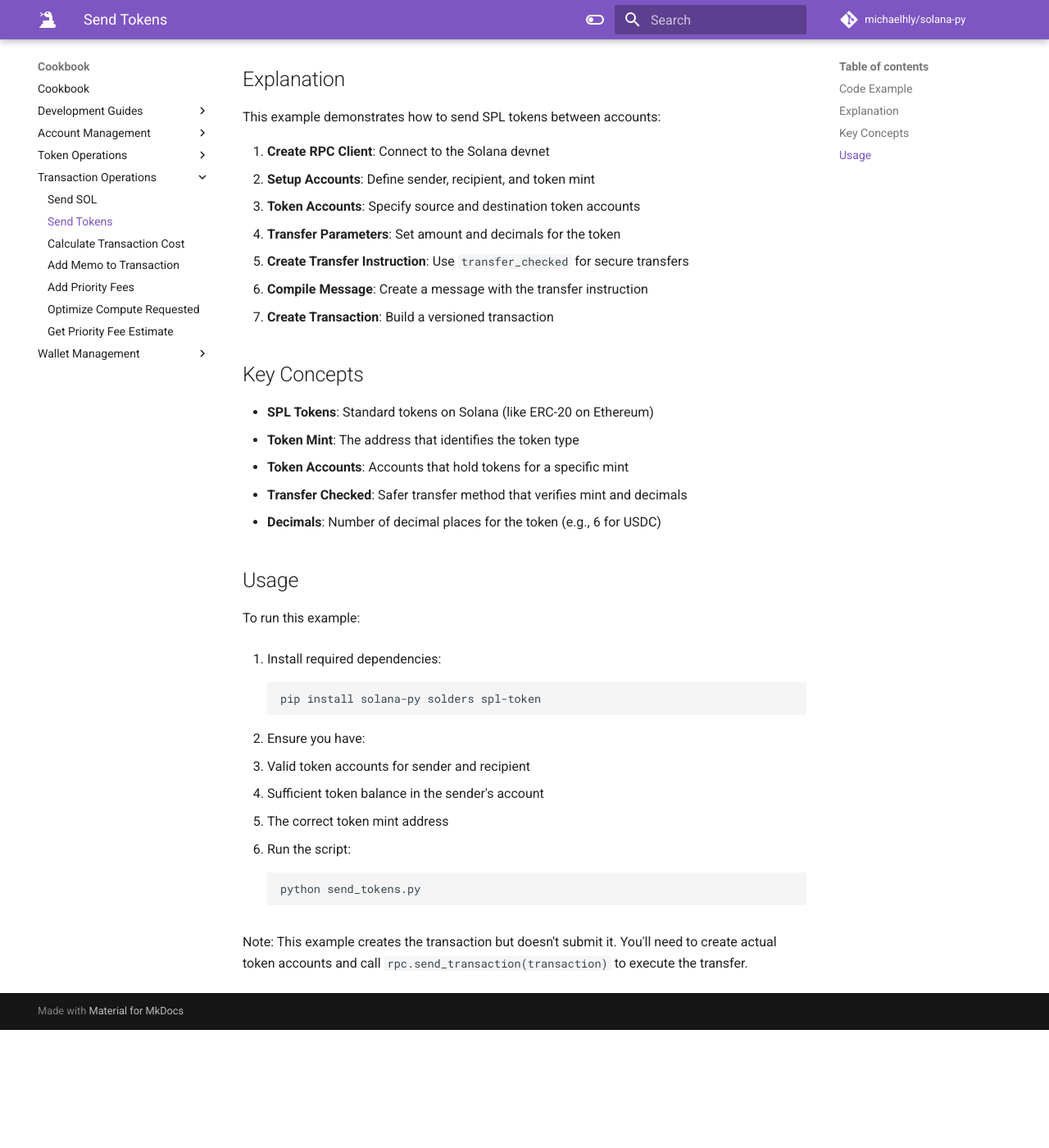
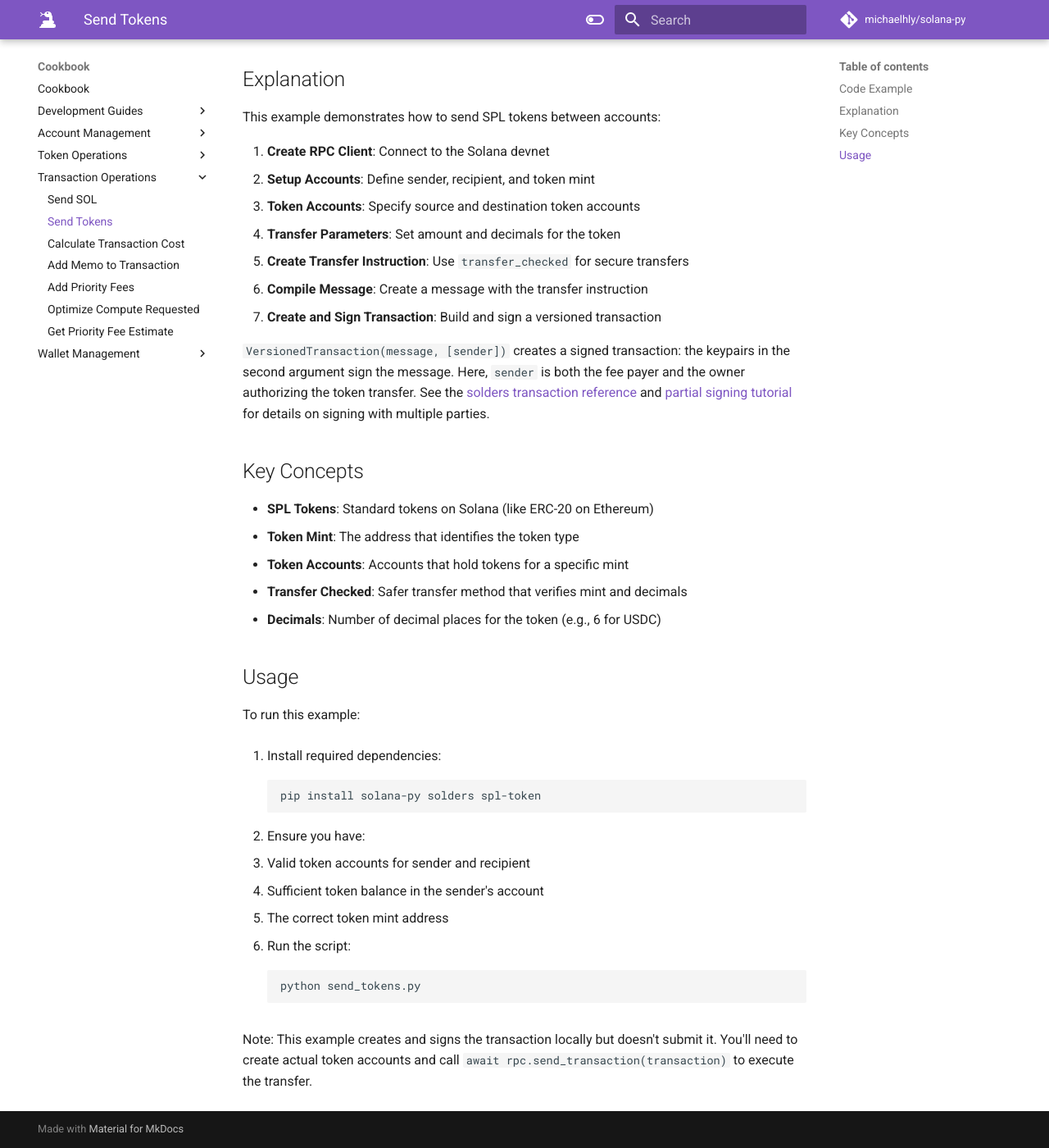
Before and after one commit to michaelhly/solana-py, an MkDocs documentation site: the page built from docs/cookbook/transaction-operations/send-tokens.md, in a window 1280 px wide and 1400 px high, scrolled down 1639 px. Shown: the whole window at 82% size. Built offline with MkDocs 1.6.1 and Material for MkDocs 9.7.7, drawn with Linux system fonts in a browser that asks for light colours; comment, search, counter and statistics services are not loaded; before the commit the page ends 2895 px from its top, so only the background shows below that; some of the changed text lies outside the part shown.

Commit message:
docs: clarify signing in SOL and token transfer recipes (#720)

````diff
--- a/docs/cookbook/transaction-operations/send-tokens.md
+++ b/docs/cookbook/transaction-operations/send-tokens.md
@@ -62,7 +62,7 @@ async def main():
             recent_blockhash=latest_blockhash.value.blockhash,
         )
 
-        # Create transaction
+        # Create and sign transaction
         transaction = VersionedTransaction(message, [sender])
 
         print(f"Sender: {sender.pubkey()}")
@@ -86,7 +86,13 @@ This example demonstrates how to send SPL tokens between accounts:
 4. **Transfer Parameters**: Set amount and decimals for the token
 5. **Create Transfer Instruction**: Use `transfer_checked` for secure transfers
 6. **Compile Message**: Create a message with the transfer instruction
-7. **Create Transaction**: Build a versioned transaction
+7. **Create and Sign Transaction**: Build and sign a versioned transaction
+
+`VersionedTransaction(message, [sender])` creates a signed transaction: the keypairs in the second argument sign the message.
+Here, `sender` is both the fee payer and the owner authorizing the token transfer.
+See the [solders transaction reference](https://kevinheavey.github.io/solders/api_reference/transaction.html#solders.transaction.VersionedTransaction)
+and [partial signing tutorial](https://kevinheavey.github.io/solders/tutorials/transactions.html#partial-signing)
+for details on signing with multiple parties.
 
 ## Key Concepts
 
@@ -115,4 +121,4 @@ To run this example:
    python send_tokens.py
    ```
 
-Note: This example creates the transaction but doesn't submit it. You'll need to create actual token accounts and call `rpc.send_transaction(transaction)` to execute the transfer.
+Note: This example creates and signs the transaction locally but doesn't submit it. You'll need to create actual token accounts and call `await rpc.send_transaction(transaction)` to execute the transfer.
````
Also changed, not shown: docs/cookbook/transaction-operations/send-sol.md (+9 -3 lines).
